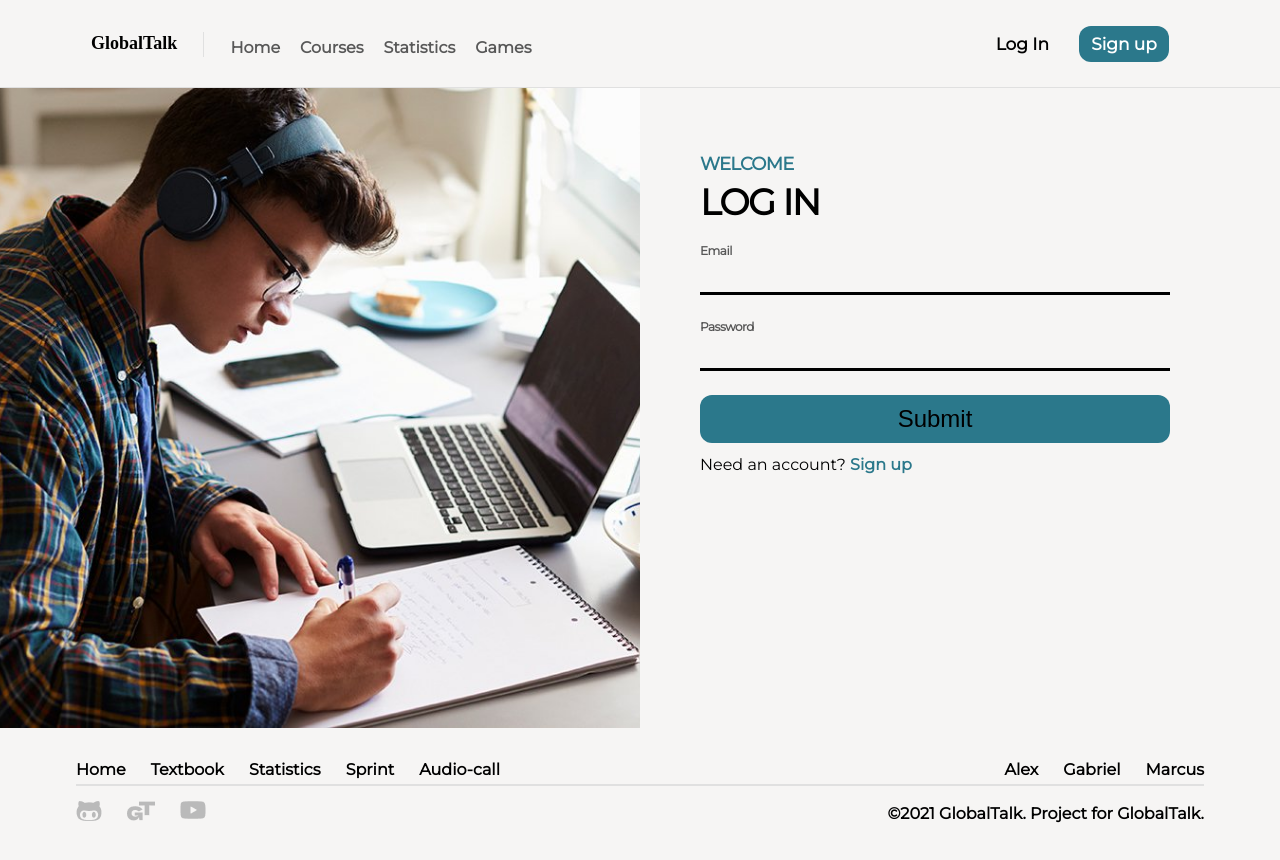
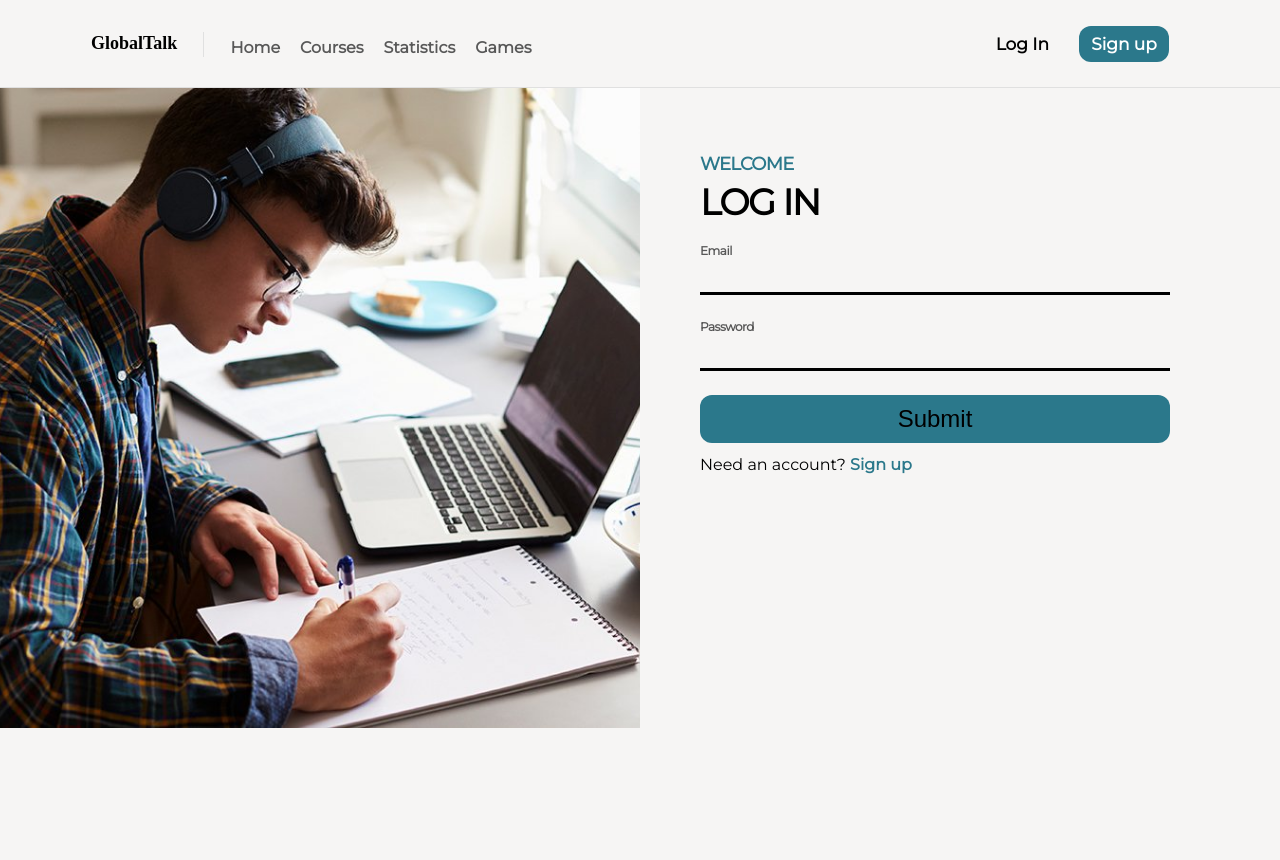
Before and after one commit to thinc-org/hacktoschool-48, a Next.js app in the folder frontend/: page /login in a window 1280 px wide. Shown: the top 860 px of the page. After the commit the page ends 800 px from the top, so only its background shows below. Built offline with nearby package versions, Linux system fonts and the light colour scheme; a web font is replaced by a local one.

Commit message:
Web title GlobalTalk

```diff
--- a/frontend/pages/_app.js
+++ b/frontend/pages/_app.js
@@ -3,6 +3,8 @@ import '../styles/globals.css'
 
 import Header from '../components/header/header';
 import Footer from '../components/footer/footer';
+
+import Head from 'next/head';
 
 export default function App({ Component, pageProps }) {
 
@@ -10,10 +12,17 @@ export default function App({ Component, pageProps }) {
 
   return (
     <div>
+
+      <Head><title>GlobalTalk</title></Head>
+
       {/* {router.pathname} */}
       <Header />
       <Component {...pageProps} />
-      {(router.pathname === '/navigation' ? <></>:<Footer />)}
+      {((router.pathname === '/navigation'
+      || router.pathname === '/login'
+      || router.pathname === '/std_signup'
+      || router.pathname === '/ins_signup'
+      ) ? <></> : <Footer />)}
     </div>
 
   )
```
